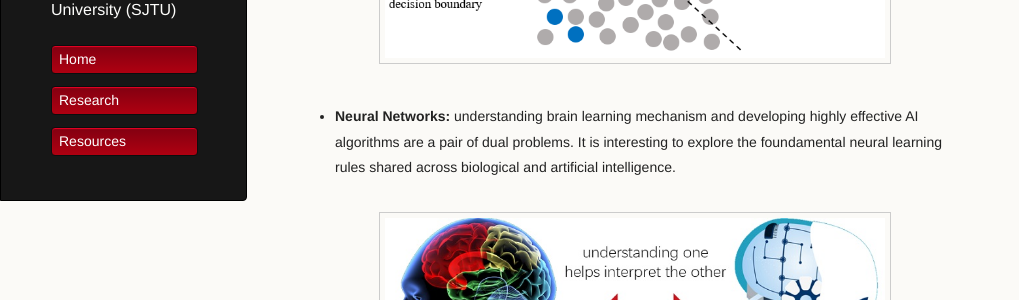
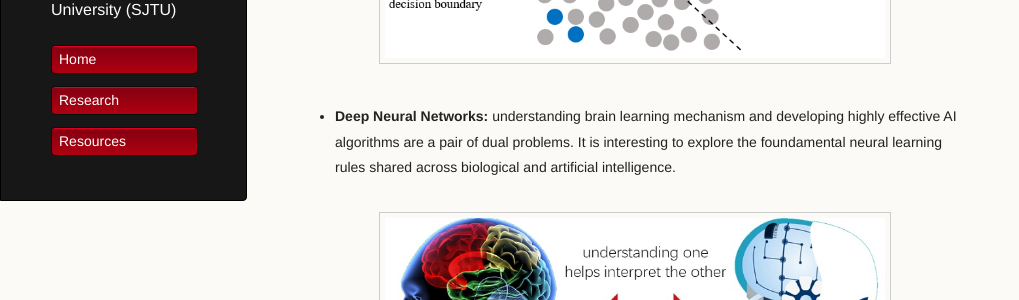
Before and after one commit to hellotem/enmeitu.github.io, a Jekyll site: the page built from research/index.md, in a window 1280 px wide and 900 px high. Shown: the part 382-682 px from the top of the window, without its empty margins (0-1019 px from the left). Built offline with Jekyll 4.4.1, drawn with Linux system fonts in a browser that asks for light colours; our own code applies the rules of GitHub Pages for plain Markdown files.

Commit message:
Update index.md

```diff
--- a/research/index.md
+++ b/research/index.md
@@ -4,7 +4,7 @@
 
 <div style="text-align:center"><img src="ssl7.png" alt="Markdown Monster icon" align="center" width="500" /></div>
 
-* **Neural Networks:** understanding brain learning mechanism and developing highly effective AI algorithms are a pair of dual problems. It is interesting to explore the foundamental neural learning rules shared across biological and artificial intelligence.
+* **Deep Neural Networks:** understanding brain learning mechanism and developing highly effective AI algorithms are a pair of dual problems. It is interesting to explore the foundamental neural learning rules shared across biological and artificial intelligence.
 
 <div style="text-align:center"><img src="biai4.jpg" alt="Markdown Monster icon" align="center" width="500"/></div>
 
```
